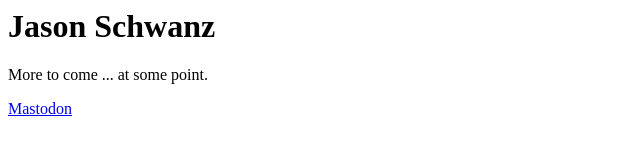
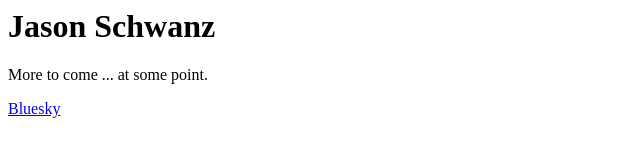
Before and after one commit to jschwanz/jschwanz, a plain HTML site: page index.html in a window 1280 px wide. Shown: the full height of the page, 0-640 px from the left. Drawn offline with Linux system fonts and the light colour scheme.

Commit message:
Update index.html

```diff
--- a/index.html
+++ b/index.html
@@ -3,6 +3,6 @@
 <body>
   <h1>Jason Schwanz</h1>
   <p>More to come ... at some point.</p>
-  <p><a rel="me" href="https://mstdn.social/@jschwanz">Mastodon</a></p>
+  <p><a rel="me" href="https://bsky.app/profile/jschwanz.bsky.social">Bluesky</a></p>
 </body>
 </html>
```
